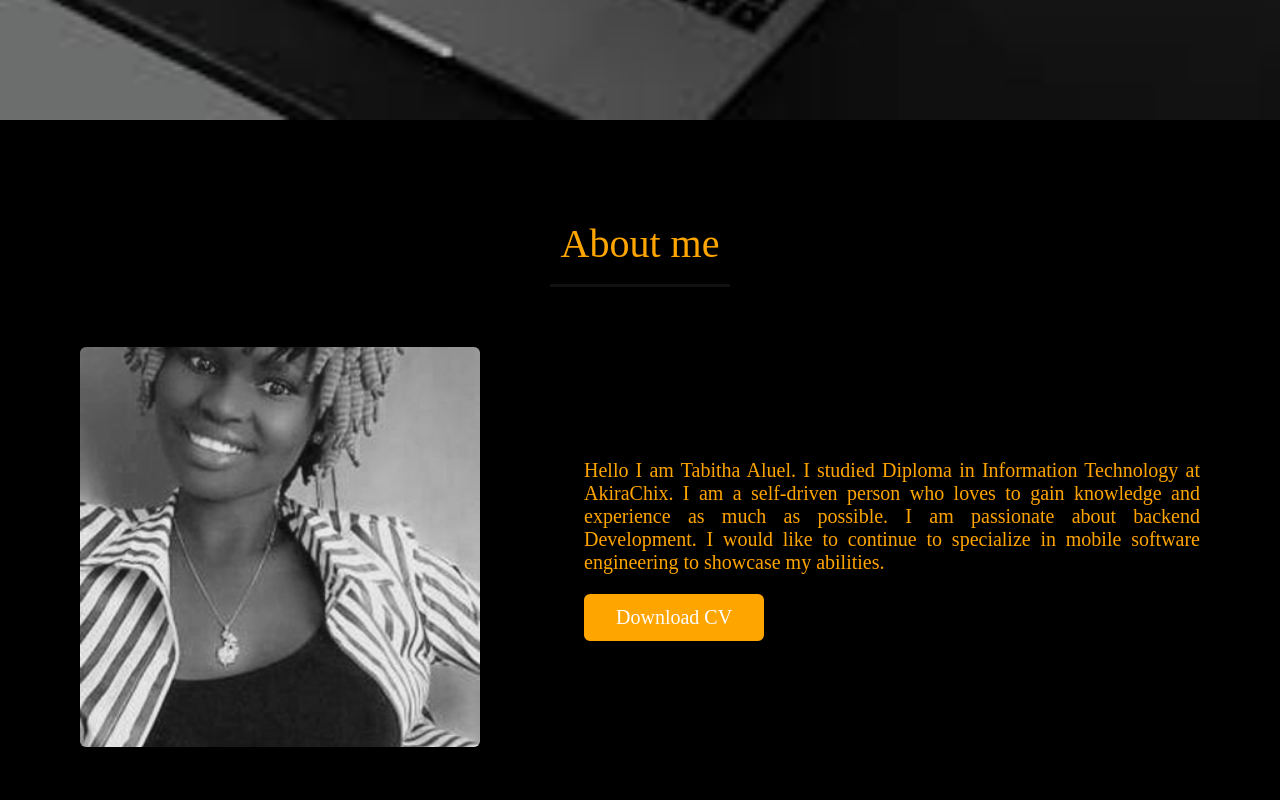
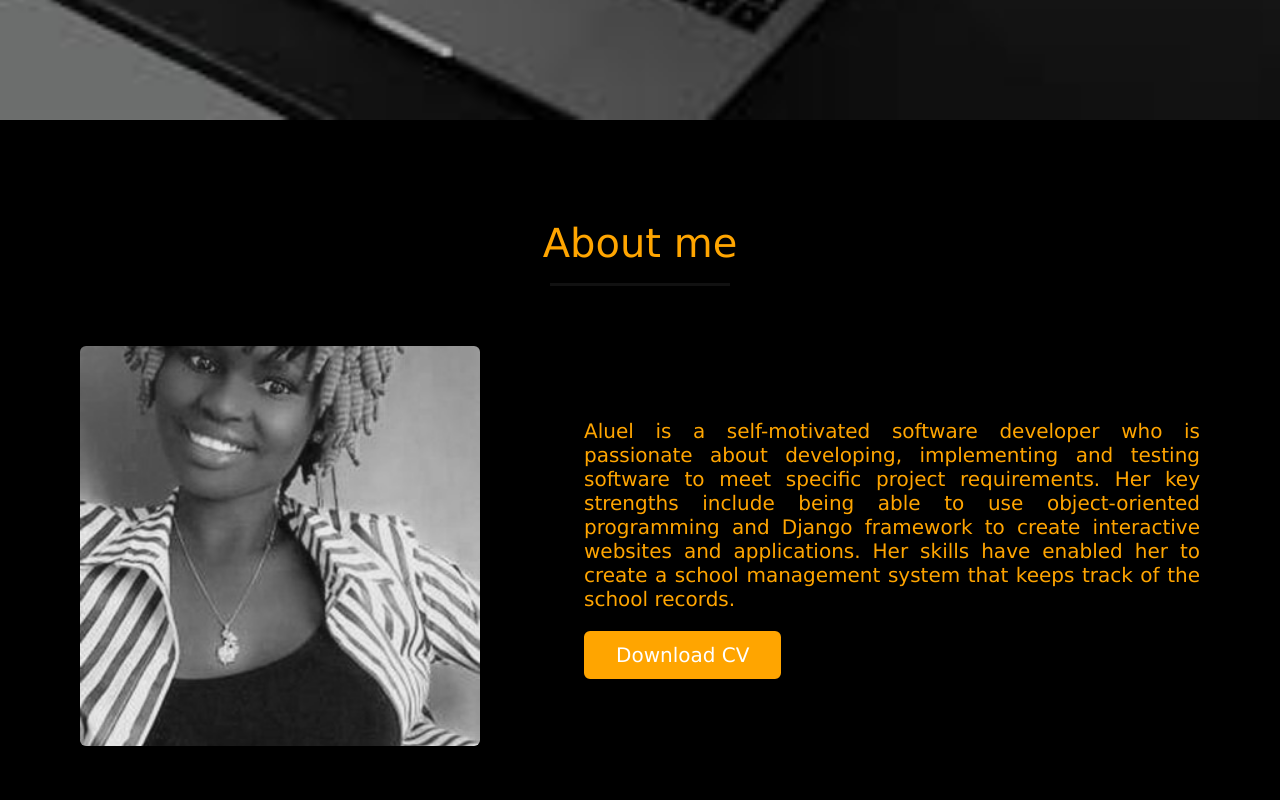
Before and after one commit to TabithaAluel/Myportfolio, a plain HTML site: page index.html in a window 1280 px wide. Shown: the part 680-1480 px from the top of the page. Drawn offline with Linux system fonts and the light colour scheme.

Commit message:
first commit

```diff
--- a/index.css
+++ b/index.css
@@ -3,6 +3,9 @@
     padding: 0;
     box-sizing: border-box;
     text-decoration: none;
+    font-family: Verdana, Geneva, Tahoma, sans-serif;
+
+
 }
 html{
     scroll-behavior: smooth;
--- a/index.html
+++ b/index.html
@@ -41,17 +41,19 @@
                 </div>
                 <div class="column right">
                     <!-- <div class="text">I'm Tabitha <span class="typing-2"></span></div> -->
-                    <p>Hello I am Tabitha Aluel. I studied Diploma in Information Technology
-                        at AkiraChix. I am a self-driven person who loves to gain
-                        knowledge and experience as much as possible. I am passionate
-                        about backend Development. I would like
-                        to continue to specialize in mobile software engineering
-                        to showcase my abilities.
+                    <p>
+                        Aluel is a self-motivated software developer who is passionate
+                        about developing, implementing and testing software to meet specific project
+                        requirements. Her key strengths include being able to use object-oriented programming
+                        and Django framework to create interactive websites and applications. Her skills have
+                         enabled her to create a school management
+                        system that keeps track of the school records.
                          </p>
                     <a href="#">Download CV</a>
                 </div>
             </div>
         </div>
+
     </section>
     <section class="services" id="services">
         <div class="max-width">
@@ -93,7 +95,7 @@
                 <div class="column right">
                     <div class="bars">
                         <div class="info">
-                            <span>HTML</span>
+                            <span>Python</span>
                             <span>90%</span>
                         </div>
                         <div class="line html"></div>
```
